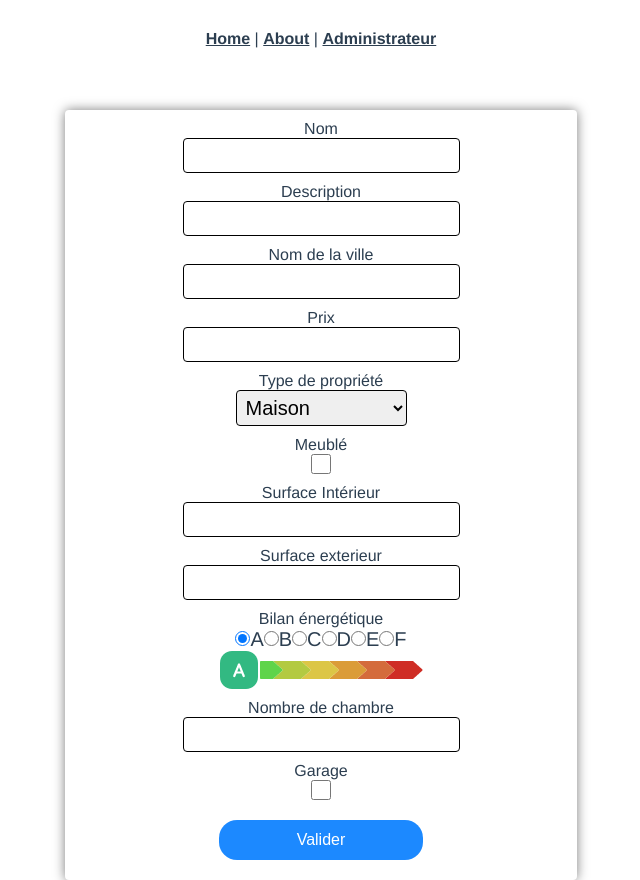
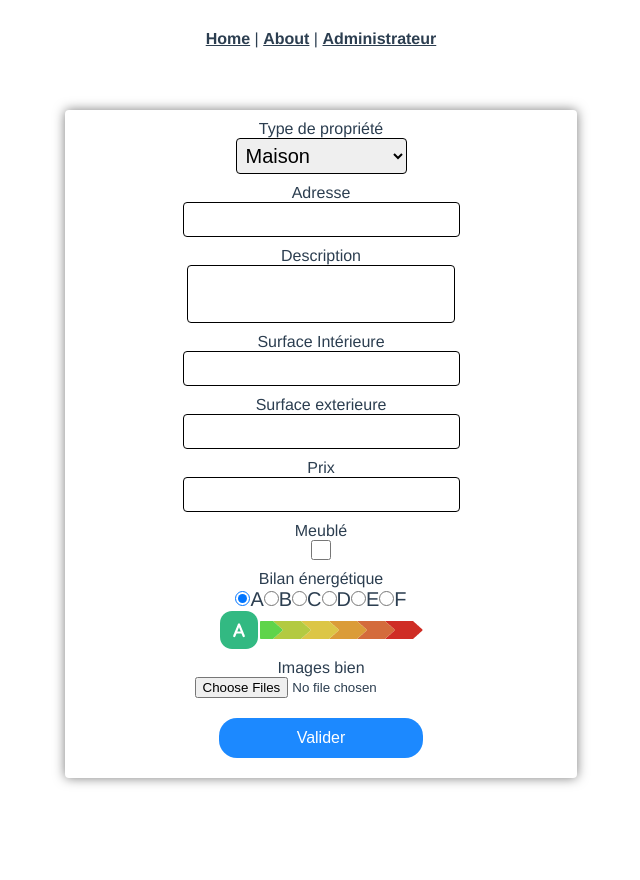
Before and after one commit to StanDevs/agenceImmo, a Vue app in the folder front/: page /Property in a window 1280 px wide. Shown: the whole page, without its empty margins (319-959 px from the left). After the commit the page ends 800 px from the top, so only its background shows below. Built offline with nearby package versions, Linux system fonts and the light colour scheme.

Commit message:
Formulaire

```diff
--- a/front/src/views/Property.vue
+++ b/front/src/views/Property.vue
@@ -3,22 +3,10 @@
         <div class="formulaireAddProperty">
             <form>
                 <!-- Information basique -->
-                <div class="nameProperty input">
+                <!-- <div class="nameProperty input">
                     <label>Nom</label>
                     <input class="styleInput" type="text" name="propertyName" id="propertyName">
-                </div>
-                <div class="descriptionPoperty input">
-                    <label>Description</label>
-                    <input class="styleInput" type="text" name="description" id="description">
-                </div>
-                <div class="cityPorperty input">
-                    <label>Nom de la ville</label>
-                    <input class="styleInput" type="text" name="city" id="city">
-                </div>
-                <div class="priceProperty input">
-                    <label>Prix</label>
-                    <input class="styleInput"  type="number" name="price" id="price">
-                </div>
+                </div> -->
                     <!-- Type  apartement immeuble etc.. -->
                 <div class="typeProperty input">
                     <label>Type de propriété</label>
@@ -35,33 +23,49 @@
                         <option value="Peniche">Péniche</option>
                         <option value="Divers">Divers</option>
                     </select>
-                    <!-- <input class="styleInput" type="text" name="type" id="type"> -->
+                </div>
+                <div class="cityPorperty input">
+                    <label>Adresse</label>
+                    <input class="styleInput" type="text" name="adress" id="adress">
+                </div>
+                <div class="descriptionPoperty input">
+                    <label>Description</label>
+                    <textarea class="styleInput" name="description" id="description">
+                    </textarea>
+                </div>
+                <div class="interiorSquareMeterProperty input">
+                    <label>Surface Intérieure</label>
+                    <input class="styleInput" type="number" name=
+                    "InteriorAreaInSquareMeter" id="AreInSquareMeter">
+                </div>
+                <div class="exteriorSquareMeterProperty input">
+                    <label>Surface exterieure</label>
+                    <input class="styleInput" type="number" name="ExteriorAreaInSquareMeter" id=
+                    "ExteriorAreaInSquareMeter">
+                </div>
+                <div class="priceProperty input">
+                    <label>Prix</label>
+                    <input class="styleInput"  type="number" name="price" id="price">
                 </div>
                     <!-- Meuble non meublé -->
                 <div class="furnitureProperty input">
                     <label>Meublé</label>
                     <input type="checkbox" name="furniture" id="furniture">
                 </div>
-                <div class="interiorSquareMeterProperty input">
-                    <label>Surface Intérieur</label>
-                    <input class="styleInput" type="number" name=
-                    "InteriorAreaInSquareMeter" id="AreInSquareMeter">
-                </div>
-                <div class="exteriorSquareMeterProperty input">
-                    <label>Surface exterieur</label>
-                    <input class="styleInput" type="number" name="ExteriorAreaInSquareMeter" id=
-                    "ExteriorAreaInSquareMeter">
-                </div>
                     <!-- étiquette énergétique -->
                     <formulaire-component ></formulaire-component>
                     <!-- Configuration du nombre de pièce -->
-                    <div class="numberOfRoomProperty input">
+                    <!-- <div class="numberOfRoomProperty input">
                         <label>Nombre de chambre</label>
                     <input class="styleInput" type="number" name="room" id="room">
-                    </div>
-                    <div class="garageProperty input">
+                    </div> -->
+                    <!-- <div class="garageProperty input">
                         <label>Garage</label>
                     <input class="styleInput" type="checkbox" name="garage" id="garage">
+                    </div> -->
+                     <div class="sendHousePictures input">
+                        <label>Images bien</label>
+                        <input type="file" id="files" name="files" multiple>
                     </div>
                   <button type="submit" class="submit">Valider</button>
             </form>
@@ -83,6 +87,9 @@ export default {
 .Property{
   text-align: center;
   padding-top: 2em;
+}
+.descriptionPoperty textarea{
+    resize: none;
 }
 .submit{
     width: 40%;
```
